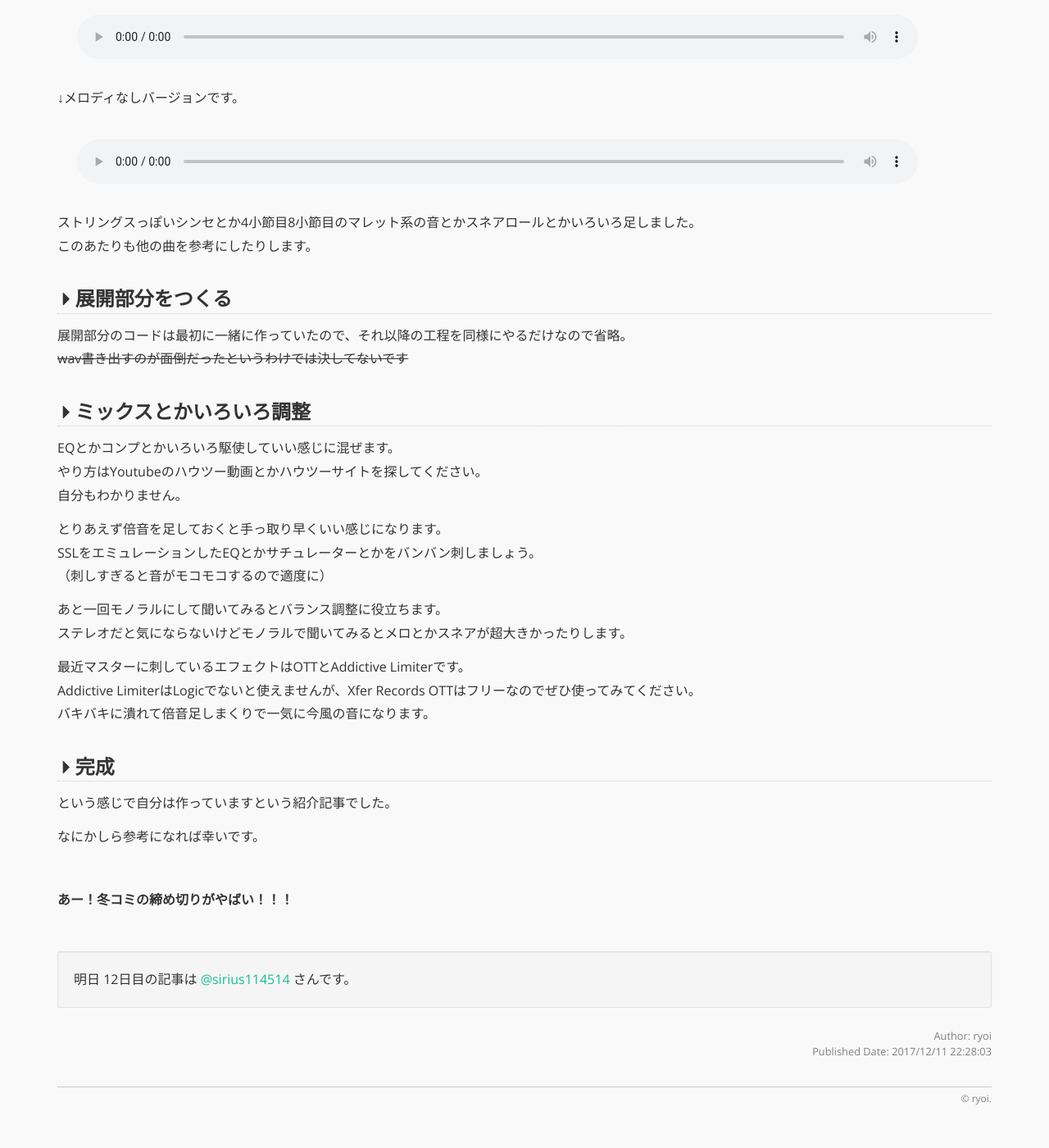
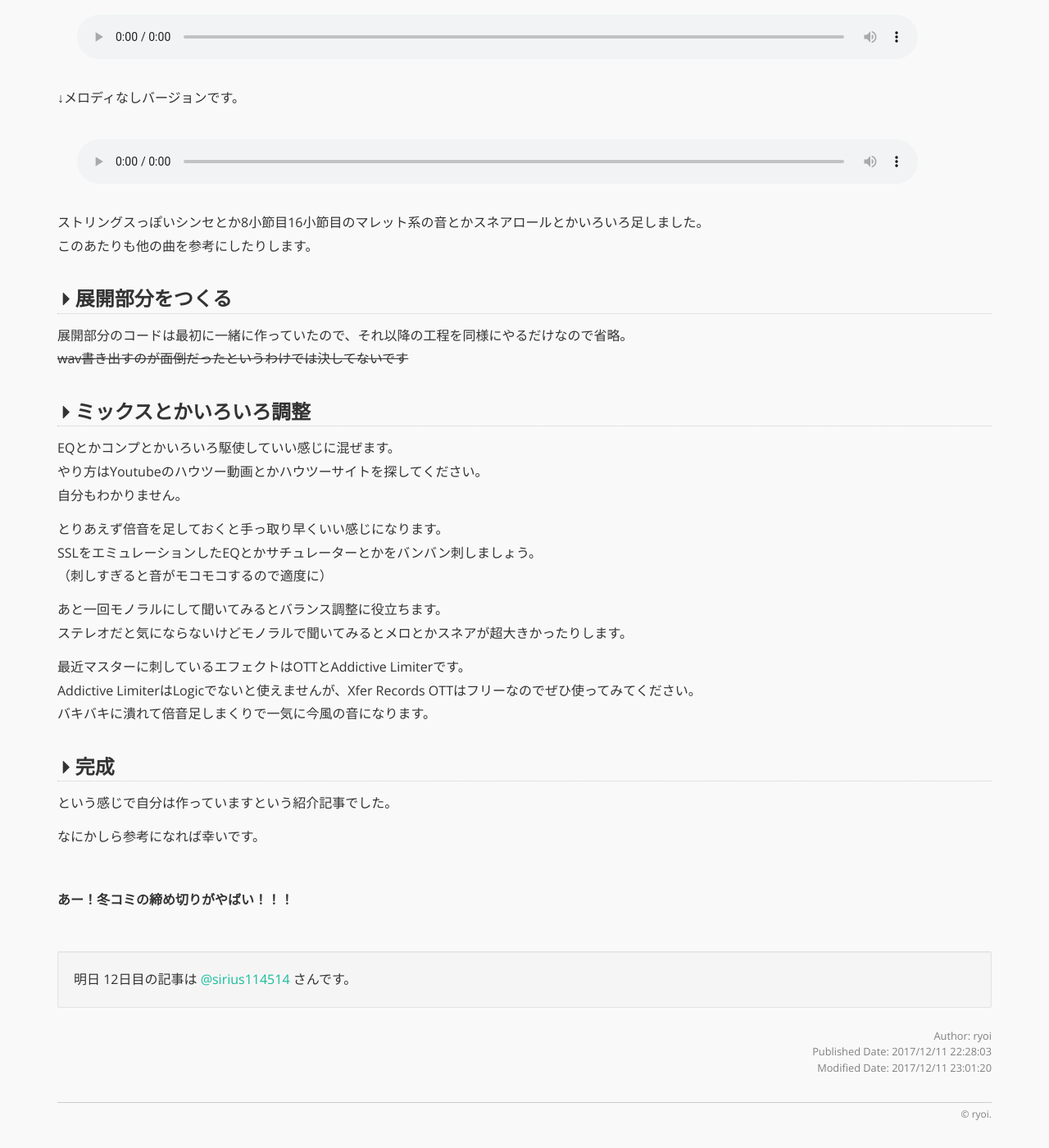
Before and after one commit to ryoi432/ccs, a Jekyll site: the page built from _posts/2017-12-11-ccsadventcalendar2017.md, in a window 1280 px wide and 1400 px high, scrolled down 3959 px. Shown: the whole window at 82% size. Built offline with Jekyll 4.4.1, drawn with Linux system fonts in a browser that asks for light colours; comment, search, counter and statistics services are not loaded.

Commit message:
Modify post

```diff
--- a/_posts/2017-12-11-ccsadventcalendar2017.md
+++ b/_posts/2017-12-11-ccsadventcalendar2017.md
@@ -3,6 +3,7 @@ layout: post
 title: いい感じの曲のつくりかた
 author: ryoi
 date: 2017-12-11 22:28:03 +0900
+moddate: 2017-12-11 23:01:20 +0900
 ---
 この記事は [CCS Advent Calendar 2017](http://www.adventar.org/calendars/2551){:target="blank"} 11日目の記事です。
 昨日は、[@LuCK_ver_2](https://twitter.com/luck_ver_2){:target="_blank"} さんの [第二回目LuCKの不思議空間](https://docs.google.com/document/d/10xcH3EGm_Bsz4WRr1Kf2Cj5sDUNHQ7yvOjUejEgNchE/){:target="_blank"} でした。
@@ -130,7 +131,7 @@ SAW系の音とベル系の音の2つを足しています。
 
 {% include audio.html url='/assets/posts/2017/12/11/09_add-offmelo.mp3' %}
 
-ストリングスっぽいシンセとか4小節目8小節目のマレット系の音とかスネアロールとかいろいろ足しました。
+ストリングスっぽいシンセとか8小節目16小節目のマレット系の音とかスネアロールとかいろいろ足しました。
 このあたりも他の曲を参考にしたりします。
 
 ### 展開部分をつくる
```
